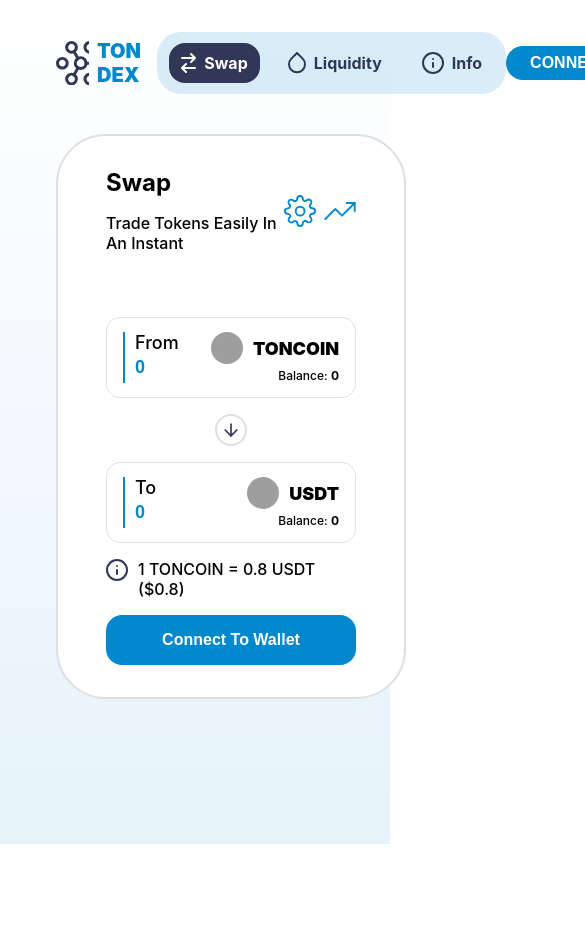
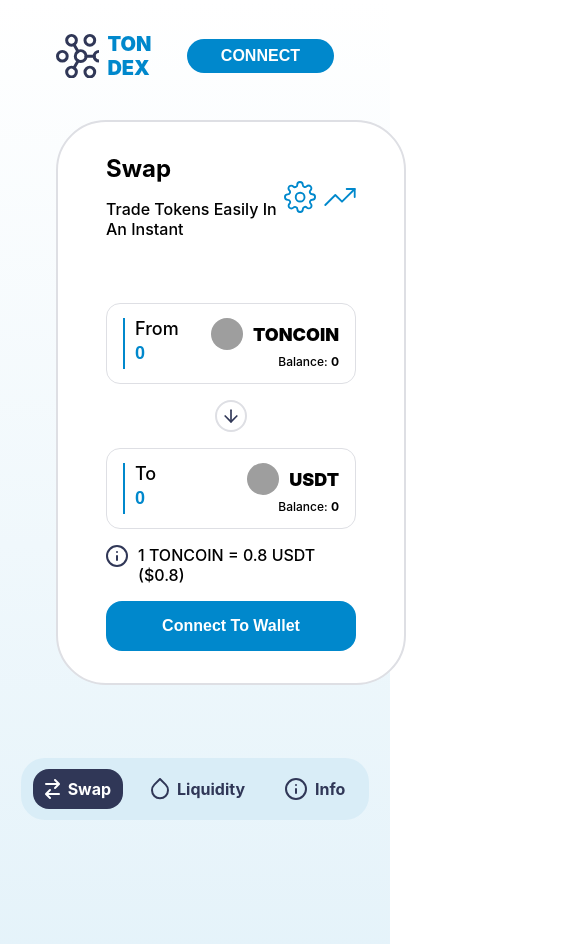
Before and after one commit to AminRezaei0x443/TON-DEX, a React (Create React App) app: page / in a window 390 px wide. Shown: the top 944 px of the page, 585 px wide, since content can reach past the window. Before the commit the page ends 844 px from the top, so only its background shows below. Built offline with nearby package versions, Linux system fonts and the light colour scheme; grey boxes are pictures that could not be loaded.

Commit message:
feature: make header responsive

```diff
--- a/src/App.scss
+++ b/src/App.scss
@@ -11,3 +11,9 @@
 .pageContent {
   padding: 0.5rem 3.5rem;
 }
+
+@media (max-width: 768px) {
+  .layout {
+    padding-bottom: 100px;
+  }
+}
--- a/src/assets/styles/_colors.scss
+++ b/src/assets/styles/_colors.scss
@@ -1,5 +1,5 @@
 $primary-color: #08c;
-$primary-light-color: rgba(#08c, 0.15);
+$primary-light-color: mix($primary-color, white, 15%);
 $primary-dark-color: #303757;
 $toast-background-color: #303757;
 $toast-success-background-color: #303757;
--- a/src/components/Header/index.module.scss
+++ b/src/components/Header/index.module.scss
@@ -22,3 +22,17 @@
     color: $primary-color;
   }
 }
+
+@media (max-width: 768px) {
+  .tabsHolder {
+    position: fixed;
+    z-index: 100;
+    bottom: 24px;
+    left: 0;
+    width: 100%;
+    display: flex;
+    align-items: center;
+    justify-content: center;
+    justify-items: center;
+  }
+}
--- a/src/components/Header/index.tsx
+++ b/src/components/Header/index.tsx
@@ -78,7 +78,9 @@
       <Link to='/'>
         <Brand/>
       </Link>
-      <Tab items={TAB_ITEMS} selected={tab} onChange={handleTabChange}/>
+      <div className={styles.tabsHolder}>
+      <Tab items={TAB_ITEMS} selected={tab} onChange={handleTabChange} className={styles.tabs}/>
+      </div>
       <Button
         title={buttonText()}
         onClick={handleConnect}
--- a/src/components/Modals/index.module.scss
+++ b/src/components/Modals/index.module.scss
@@ -5,6 +5,7 @@
   backdrop-filter: blur(3px) brightness(0.8);
   position: fixed;
   left: 0;
+  z-index: 200;
   right: 0;
   top: 0;
   bottom: 0;
```
